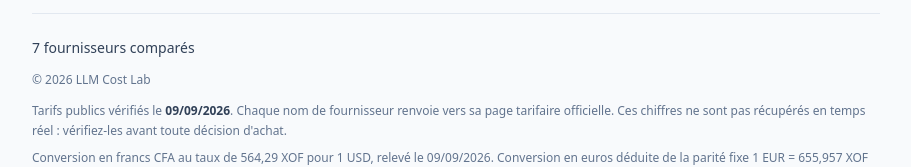
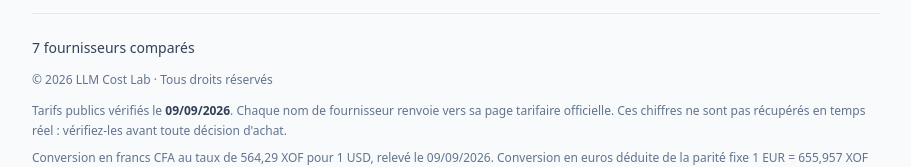
Before and after one commit to quickscale-ai/llm-cost-lab, a React (Vite) app: page / in a window 1280 px wide. Shown: the part 3517-3684 px from the top of the page, without its empty margins (184-1095 px from the left). Built offline with nearby package versions, Linux system fonts and the light colour scheme.

Commit message:
Pied de page : mention des droits réservés

```diff
--- a/src/App.tsx
+++ b/src/App.tsx
@@ -391,7 +391,7 @@ export default function App() {
           <p className="text-sm font-medium text-slate-700 dark:text-slate-300">
             {visibleProviderCount} fournisseur{visibleProviderCount === 1 ? '' : 's'} comparé{visibleProviderCount === 1 ? '' : 's'}
           </p>
-          <p className="mt-3 text-slate-500 dark:text-slate-400">© 2026 LLM Cost Lab</p>
+          <p className="mt-3 text-slate-500 dark:text-slate-400">© 2026 LLM Cost Lab · Tous droits réservés</p>
           <p className="mt-3">
             Tarifs publics vérifiés le{' '}
             <strong className="font-semibold text-slate-700 dark:text-slate-300">
```
